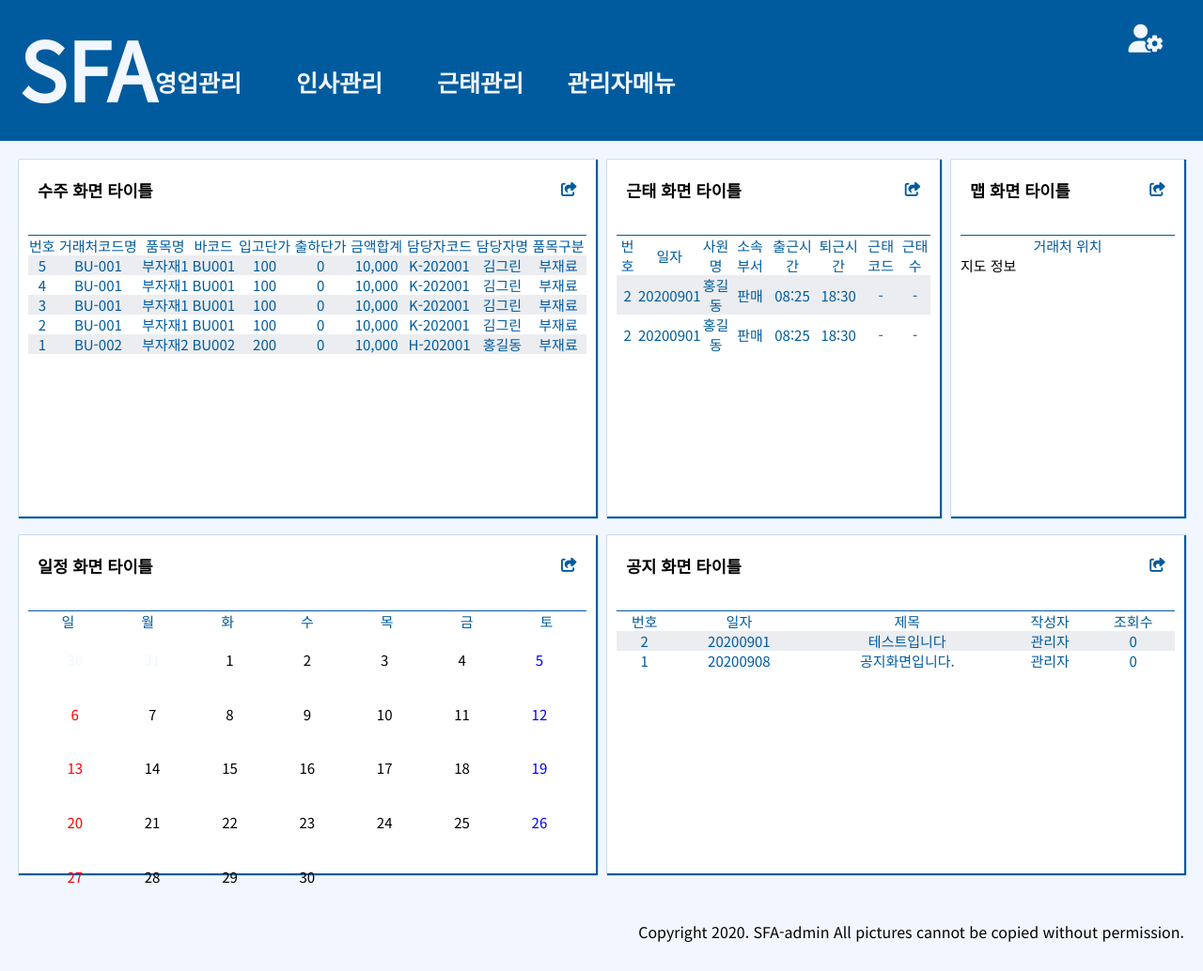
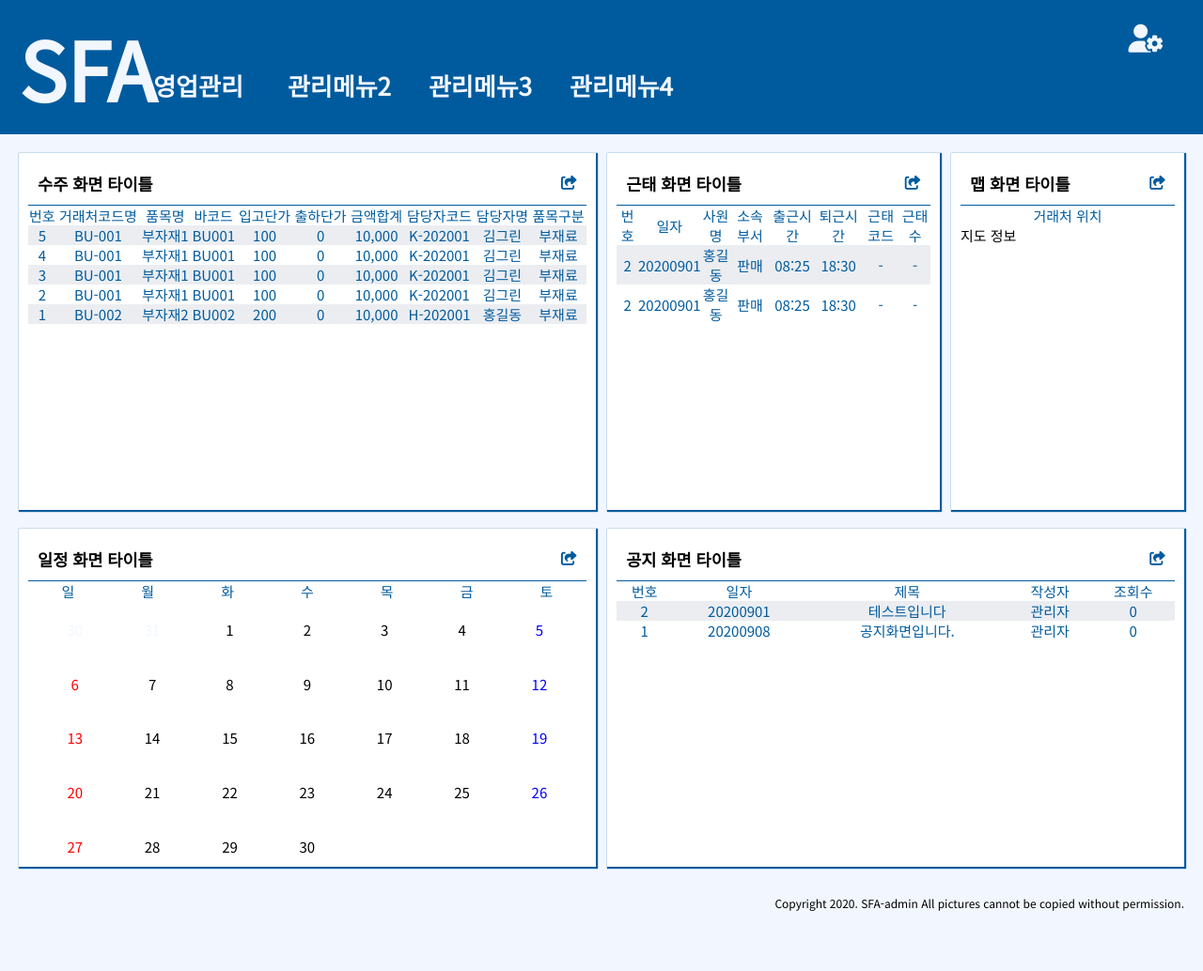
Before and after one commit to sso-jeong/project_front, a plain HTML site: page index.html in a window 1280 px wide. Shown: the whole page at 94% size. After the commit the page ends 980 px from the top, so only its background shows below. Drawn offline with nearby package versions, Linux system fonts and the light colour scheme.

Commit message:
0909 SFA

```diff
--- a/css/reset.css
+++ b/css/reset.css
@@ -8,7 +8,6 @@
 }
 
 body {
-    /* font-family: 'Catamaran', sans-serif; */
     font-family: 'Noto Sans KR', sans-serif;
     background-color: #F2F7FF;
 }
--- a/css/reset_main.css
+++ b/css/reset_main.css
@@ -10,12 +10,12 @@
 
 body {
     font-family: 'Noto Sans KR', sans-serif;
+    font-size: 12px;
     background-color: #F2F7FF;
 }
 
 a {
     text-decoration: none;
-    /* color: #F2F7FF; */
 }
 
 .page-wrap {
@@ -26,7 +26,6 @@ a {
 nav {
     width: 100%;
     background-color: #005b9e;
-    /* color: #F2F7FF; */
 }
 
 ul li,
@@ -36,8 +35,8 @@ ul ul li {
 
 
 table {
+    border-collapse: collapse;
     width: 100%;
-    border-collapse: collapse;
     color: #005b9e;
 }
 
@@ -45,4 +44,5 @@ button {
     border: 0;
     outline: 0;
     cursor: pointer;
+    vertical-align: top;
 }
--- a/css/style_main.css
+++ b/css/style_main.css
@@ -4,7 +4,6 @@
 .top {
     display: flex;
     padding: 10px 10px;
-    height: 150px;
     justify-content: space-between;
 }
 
@@ -15,7 +14,6 @@
 .logo>h2 {
     display: inline-block;
     width: 100%;
-    height: 90%;
     padding-left: 10px;
     font-size: 85px;
 }
@@ -38,10 +36,8 @@
 
 .pic-wrap .user i {
     width: 50px;
-    height: 50px;
     font-size: 35px;
     text-align: center;
-    line-height: 50px;
     color: #F2F7FF;
     cursor: pointer;
 }
@@ -51,22 +47,18 @@
 }
 
 #topMenu ul li {
-    /* color: #0b409c; */
-
     color: #F2F7FF;
     float: left;
-    line-height: 30px;
     vertical-align: middle;
     text-align: center;
 }
 
 .menuLink,
 .submenuLink {
-    /* color: #0b409c; */
     display: block;
     width: 150px;
     font-weight: bold;
-    font-size: 25px;
+    font-size: 26px;
 }
 
 .menuLink {
@@ -76,10 +68,6 @@
 .submenuLink {
     color: #005b9e;
 }
-
-/* .menuLink:hover {
-    border-bottom: solid 1px #005b9e;
-} */
 
 .subMenu {
     position: absolute;
@@ -101,7 +89,7 @@
 }
 
 .topMenuLi:hover .subMenu {
-    height: 32px;
+    height: auto;
 }
 
 /***************관리자 작은 페이지(로그아웃, 권한주기 용)***************/
@@ -194,10 +182,6 @@
     height: 100vh;
 }
 
-.middle h3 {
-    height: 50px;
-}
-
 .middle i {
     cursor: pointer;
     color: #005b9e;
@@ -216,29 +200,27 @@
     font-size: 15px;
 }
 
-.main1 .sale-tbl {
-    width: 49.5%;
+.main1 .sale-top,
+.main1 .commute-top,
+.main1 .map-top,
+.main2 .tbl {
     background-color: #ffffff;
     box-shadow: 1px 1px 1px 1px #005b9e;
 }
 
-.main1 .commute-tbl {
+.main1 .sale-top {
+    width: 49.5%;
+}
+
+.main1 .commute-top {
     width: 28.5%;
-    background-color: #ffffff;
-    box-shadow: 1px 1px 1px 1px #005b9e;
 }
 
 .main1 .map-top {
     width: 20%;
-    background-color: #ffffff;
-    box-shadow: 1px 1px 1px 1px #005b9e;
 }
 
-.sale-top,
-.commute-top,
-.map,
-.calendar,
-.notice-top {
+.tbl-top {
     display: flex;
     justify-content: space-between;
 }
@@ -248,27 +230,19 @@ tr {
 }
 
 tr:first-child {
-    border-top: solid 1px #005b9e;
+    border-top: 1px solid #005b9e;
 }
 
 tr:nth-child(2n) {
     background-color: #ebedf1;
 }
 
-/* #sale:hover {
-    background-color: #ebedf1;
-} */
-
-
 .main2 {
     padding-top: 20px;
 }
 
-.main2 .calendar-top,
-.main2 .notice-tbl {
+.main2 .tbl {
     width: 49.5%;
-    background-color: #ffffff;
-    box-shadow: 1px 1px 1px 1px #005b9e;
 }
 
 /***************calendar***************/
@@ -298,6 +272,6 @@ tr:nth-child(2n) {
 /***************footer***************/
 
 .bottom {
-    padding: 30px 20px;
+    padding: 10px 20px;
     text-align: right;
 }
--- a/index.html
+++ b/index.html
@@ -63,42 +63,42 @@
                         </div>
                         <ul>
                             <li class="topMenuLi">
-                                <a class="menuLink" href="#">영업관리</a>
+                                <a class="menuLink" href="#" title="영업관리" alt="">영업관리</a>
                                 <ul class="subMenu">
-                                    <li> <a class="submenuLink longLink" href="#">품목관리</a></li>
-                                    <li> <a class="submenuLink longLink" href="#">거래처등록</a></li>
-                                    <li> <a class="submenuLink longLink" href="#">수주관리</a></li>
-                                    <li> <a class="submenuLink longLink" href="#">구매관리</a></li>
+                                    <li> <a class="submenuLink longLink" href="#" title="품목관리" alt="">품목관리</a></li>
+                                    <li> <a class="submenuLink longLink" href="#" title="거래처등록" alt="">거래처등록</a></li>
+                                    <li> <a class="submenuLink longLink" href="#" title="수주관리" alt="">수주관리</a></li>
+                                    <li> <a class="submenuLink longLink" href="#" title="구매관리" alt="">구매관리</a></li>
                                 </ul>
                             </li>
 
                             <li class="topMenuLi">
-                                <a class="menuLink" href="#">인사관리</a>
+                                <a class="menuLink" href="#" title="" alt="">관리메뉴2</a>
                                 <ul class="subMenu">
-                                    <li> <a class="submenuLink" href="#">서브메뉴1</a></li>
-                                    <li> <a class="submenuLink" href="#">서브메뉴2</a></li>
-                                    <li> <a class="submenuLink" href="#">서브메뉴3</a></li>
-                                    <li> <a class="submenuLink" href="#">서브메뉴4</a></li>
+                                    <li> <a class="submenuLink" href="#" title="" alt="">메뉴2-서브메뉴1</a></li>
+                                    <li> <a class="submenuLink" href="#" title="" alt="">메뉴2-서브메뉴2</a></li>
+                                    <li> <a class="submenuLink" href="#" title="" alt="">메뉴2-서브메뉴3</a></li>
+                                    <li> <a class="submenuLink" href="#" title="" alt="">메뉴2-서브메뉴4</a></li>
                                 </ul>
                             </li>
 
                             <li class="topMenuLi">
-                                <a class="menuLink" href="#">근태관리</a>
+                                <a class="menuLink" href="#" title="" alt="">관리메뉴3</a>
                                 <ul class="subMenu">
-                                    <li> <a class="submenuLink" href="#">서브메뉴1</a></li>
-                                    <li> <a class="submenuLink" href="#">서브메뉴2</a></li>
-                                    <li> <a class="submenuLink" href="#">서브메뉴3</a></li>
-                                    <li> <a class="submenuLink" href="#">서브메뉴4</a></li>
+                                    <li> <a class="submenuLink" href="#" title="" alt="">메뉴3-서브메뉴1</a></li>
+                                    <li> <a class="submenuLink" href="#" title="" alt="">메뉴3-서브메뉴2</a></li>
+                                    <li> <a class="submenuLink" href="#" title="" alt="">메뉴3-서브메뉴3</a></li>
+                                    <li> <a class="submenuLink" href="#" title="" alt="">메뉴3-서브메뉴4</a></li>
                                 </ul>
                             </li>
 
                             <li class="topMenuLi">
-                                <a class="menuLink" href="#">관리자메뉴</a>
+                                <a class="menuLink" href="#" title="" alt="">관리메뉴4</a>
                                 <ul class="subMenu">
-                                    <li> <a class="submenuLink" href="#">서브메뉴1</a></li>
-                                    <li> <a class="submenuLink" href="#">서브메뉴2</a></li>
-                                    <li> <a class="submenuLink" href="#">서브메뉴3</a></li>
-                                    <li> <a class="submenuLink" href="#">서브메뉴4</a></li>
+                                    <li> <a class="submenuLink" href="#" title="" alt="">메뉴4-서브메뉴1</a></li>
+                                    <li> <a class="submenuLink" href="#" title="" alt="">메뉴4-서브메뉴2</a></li>
+                                    <li> <a class="submenuLink" href="#" title="" alt="">메뉴4-서브메뉴3</a></li>
+                                    <li> <a class="submenuLink" href="#" title="" alt="">메뉴4-서브메뉴4</a></li>
                                 </ul>
                             </li>
 
@@ -110,8 +110,8 @@
         <main>
             <div class="middle">
                 <div class="main1">
-                    <div class="sale-tbl">
-                        <div class="sale-top">
+                    <div class="sale-top">
+                        <div class="tbl-top">
                             <h3>수주 화면 타이틀</h3>
                             <span>
                                 <a href="#" title="수주관리" alt=""><i class="fas fa-share-square"></i></a>
@@ -192,14 +192,14 @@
                             </tr>
                         </table>
                     </div>
-                    <div class="commute-tbl">
-                        <div class="commute-top">
+                    <div class="commute-top">
+                        <div class="tbl-top">
                             <h3>근태 화면 타이틀</h3>
                             <span>
                                 <a href="#" title="근태관리" alt=""><i class="fas fa-share-square"></i></a>
                             </span>
                         </div>
-                        <table id="commut" class="table">
+                        <table id="commute" class="table">
                             <tr>
                                 <td>번호</td>
                                 <td>일자</td>
@@ -233,7 +233,7 @@
                         </table>
                     </div>
                     <div class="map-top">
-                        <div class="map">
+                        <div class="tbl-top">
                             <h3>맵 화면 타이틀</h3>
                             <span>
                                 <a href="#" title="맵" alt=""><i class="fas fa-share-square"></i></a>
@@ -251,8 +251,8 @@
                 </div>
 
                 <div class="main2">
-                    <div class="calendar-top">
-                        <div class="calendar">
+                    <div class="tbl">
+                        <div class="tbl-top">
                             <h3>일정 화면 타이틀</h3>
                             <span>
                                 <a href="#" title="일정관리" alt=""><i class="fas fa-share-square"></i></a>
@@ -273,8 +273,8 @@
 
                         </div>
                     </div>
-                    <div class="notice-tbl">
-                        <div class="notice-top">
+                    <div class="tbl">
+                        <div class="tbl-top">
                             <h3>공지 화면 타이틀</h3>
                             <span>
                                 <a href="#" title="공지관리" alt=""><i class="fas fa-share-square"></i></a>
```
Also changed, not shown: 1 other file.
